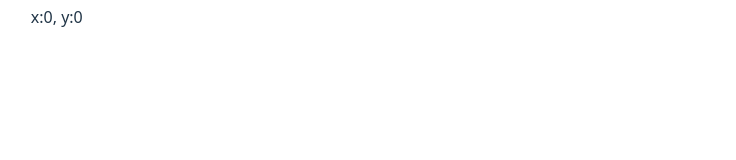
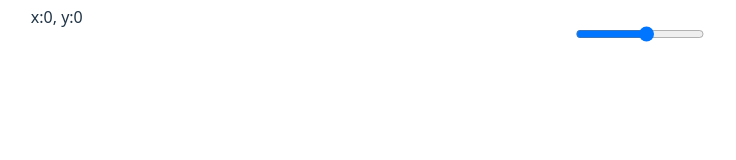
Before and after one commit to ekoret/ms-paint, a website built with Vite: page index.html in a window 1280 px wide. Shown: the whole page, without its empty margins (0-736 px from the left). Built offline with nearby package versions, Linux system fonts and the light colour scheme.

Commit message:
add sass
add slider to control size of brush

```diff
--- a/index.html
+++ b/index.html
@@ -7,6 +7,9 @@
     <title>ms-paint</title>
   </head>
   <body>
+    <div id="controls">
+      <input type="range" min="5" max="50" step="5" value="30" />
+    </div>
     <canvas id="brush-canvas"></canvas>
     <canvas id="draw-canvas"></canvas>
     <script type="module" src="/src/main.ts"></script>
--- a/package.json
+++ b/package.json
@@ -9,6 +9,7 @@
     "preview": "vite preview"
   },
   "devDependencies": {
+    "sass": "^1.93.2",
     "typescript": "~5.9.3",
     "vite": "npm:rolldown-vite@7.1.14"
   },
--- /dev/null
+++ b/src/custom.scss
@@ -0,0 +1,6 @@
+#controls {
+  position: absolute;
+  left: 50%;
+  top: 24px;
+  transform: translateX(-50%);
+}
--- a/src/main.ts
+++ b/src/main.ts
@@ -1,5 +1,6 @@
 import { App } from "./App";
 import "./style.css";
+import "./custom.scss";
 
 const app = new App("#brush-canvas");
 
```
Also changed, not shown: 1 other file.
